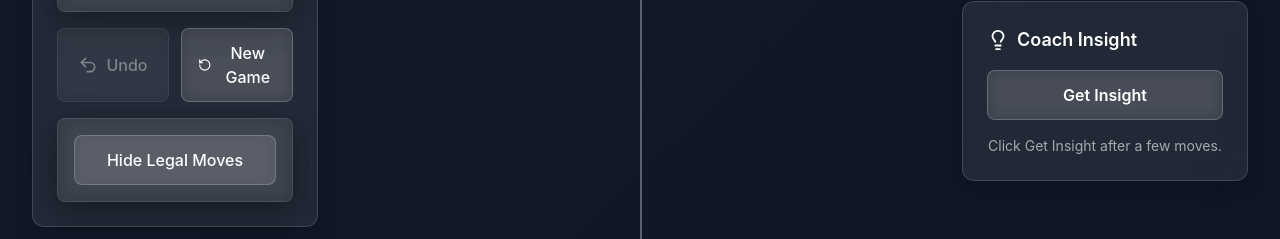
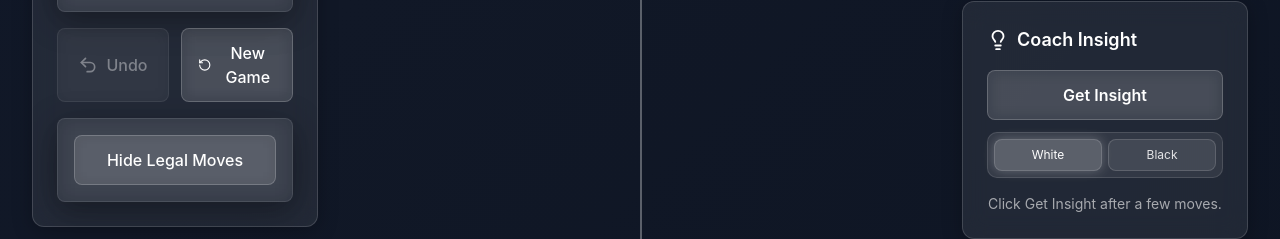
Before and after one commit to BernydotJar/chessy, a React (Vite) app: page / in a window 1280 px wide. Shown: the part 620-859 px from the top of the page. Built offline with nearby package versions, Linux system fonts and the light colour scheme.

Commit message:
feat: mentor toggle with perspective

```diff
--- a/src/components/CoachInsights.tsx
+++ b/src/components/CoachInsights.tsx
@@ -10,6 +10,7 @@ export const CoachInsights: React.FC = () => {
   const [insight, setInsight] = useState<Awaited<ReturnType<typeof getCoachInsightWithEval>> | null>(null);
   const [status, setStatus] = useState<'idle' | 'running' | 'done'>('idle');
   const [mode, setMode] = useState<'off' | 'on' | 'paused'>('off');
+  const [perspective, setPerspective] = useState<'white' | 'black'>('white');
   const requestId = useRef(0);
 
   useEffect(() => {
@@ -55,6 +56,22 @@ export const CoachInsights: React.FC = () => {
     return `${sign}${pawn.toFixed(2)}`;
   };
 
+  const mover = insight?.lastMoveColor === 'w' ? 'white' : insight?.lastMoveColor === 'b' ? 'black' : null;
+  const isOpponentMove = mover && mover !== perspective;
+
+  const resolveEvaluationKey = () => {
+    if (!insight?.evaluation) return null;
+    const key = insight.evaluation.labelKey;
+    if (!isOpponentMove) return key;
+    const map: Record<string, string> = {
+      'coach.evaluation.good': 'coach.evaluation.opponentGood',
+      'coach.evaluation.inaccuracy': 'coach.evaluation.opponentInaccuracy',
+      'coach.evaluation.mistake': 'coach.evaluation.opponentMistake',
+      'coach.evaluation.blunder': 'coach.evaluation.opponentBlunder',
+    };
+    return map[key] || key;
+  };
+
   return (
     <div className="glass-card rounded-xl p-6 space-y-4 mt-6">
       <div className="flex items-center gap-2 text-white font-semibold text-lg">
@@ -62,6 +79,7 @@ export const CoachInsights: React.FC = () => {
         <span>{t('coach.title')}</span>
       </div>
 
+      <div className="flex flex-col gap-3">
         <button
           onClick={handleToggle}
           disabled={status === 'running'}
@@ -69,6 +87,22 @@ export const CoachInsights: React.FC = () => {
         >
           {mode === 'on' ? t('coach.actions.pause') : mode === 'paused' ? t('coach.actions.resume') : t('coach.actions.start')}
         </button>
+
+        <div className="coach-toggle">
+          <button
+            onClick={() => setPerspective('white')}
+            className={`coach-toggle__btn ${perspective === 'white' ? 'coach-toggle__btn--active' : ''}`}
+          >
+            {t('colors.white')}
+          </button>
+          <button
+            onClick={() => setPerspective('black')}
+            className={`coach-toggle__btn ${perspective === 'black' ? 'coach-toggle__btn--active' : ''}`}
+          >
+            {t('colors.black')}
+          </button>
+        </div>
+      </div>
 
       {!insight && (
         <p className="text-white/60 text-sm text-center">
@@ -86,8 +120,11 @@ export const CoachInsights: React.FC = () => {
                 principle: t(insight.principleKey, {
                   piece: t((insight.principleParams?.pieceKey || 'pieces.pawn') as string),
                 }),
-                evaluation: insight.evaluation ? t(insight.evaluation.labelKey, insight.evaluation.labelParams) : t('coach.evaluation.good'),
+                evaluation: insight.evaluation ? t(resolveEvaluationKey() || insight.evaluation.labelKey, insight.evaluation.labelParams) : t('coach.evaluation.good'),
               })}
+            </p>
+            <p className="text-white/50 mt-2 text-xs">
+              {t('coach.perspective', { side: t(`colors.${perspective}`) })}{mover ? ` · ${t('coach.lastMove', { side: t(`colors.${mover}`) })}` : ''}
             </p>
           </div>
 
@@ -96,12 +133,16 @@ export const CoachInsights: React.FC = () => {
               <p className="text-white font-semibold">
                 {t('coach.opening', { name: t(`openings.${insight.openingKey}.name`) })}
               </p>
+              {!!t(`openings.${insight.openingKey}.note`, { defaultValue: '' }) && (
                 <p className="text-white/70 mt-1">
                   {t(`openings.${insight.openingKey}.note`)}
                 </p>
+              )}
+              {!!t(`openings.${insight.openingKey}.history`, { defaultValue: '' }) && (
                 <p className="text-white/50 mt-2 text-xs">
                   {t(`openings.${insight.openingKey}.history`)}
                 </p>
+              )}
             </div>
           )}
 
@@ -118,7 +159,7 @@ export const CoachInsights: React.FC = () => {
             <div className="glass-container rounded-lg p-3">
               <p className="text-white font-semibold">{t('coach.evaluation.title')}</p>
               <p className="text-white/70 mt-1">
-                {t(insight.evaluation.labelKey, insight.evaluation.labelParams)}
+                {t(resolveEvaluationKey() || insight.evaluation.labelKey, insight.evaluation.labelParams)}
               </p>
               {typeof insight.evaluation.delta === 'number' && (
                 <p className="text-white/50 mt-1 text-xs">
--- a/src/locales/en/translation.json
+++ b/src/locales/en/translation.json
@@ -141,7 +141,11 @@
       "mistake": "Mistake",
       "blunder": "Blunder",
       "mate": "Mate in {{moves}}",
-      "delta": "Δ {{delta}}"
+      "delta": "Δ {{delta}}",
+      "opponentGood": "Opponent found a strong move",
+      "opponentInaccuracy": "Opponent made an inaccuracy",
+      "opponentMistake": "Opponent made a mistake",
+      "opponentBlunder": "Opponent blundered"
     },
     "actions": {
       "start": "Get Insight",
@@ -159,7 +163,9 @@
       "fianchetto": "This prepares a fianchetto, strengthening the long diagonal.",
       "wingPawn": "Early wing pawn moves can be committal—watch your center.",
       "kingMove": "Moving the king early can be risky; look for safer squares."
-    }
+    },
+    "perspective": "Perspective: {{side}}",
+    "lastMove": "Last move: {{side}}"
   },
   "openings": {
     "italian": {
--- a/src/locales/es/translation.json
+++ b/src/locales/es/translation.json
@@ -141,7 +141,11 @@
       "mistake": "Error",
       "blunder": "Grave error",
       "mate": "Mate en {{moves}}",
-      "delta": "Δ {{delta}}"
+      "delta": "Δ {{delta}}",
+      "opponentGood": "El rival encontró una buena jugada",
+      "opponentInaccuracy": "El rival hizo una imprecisión",
+      "opponentMistake": "El rival cometió un error",
+      "opponentBlunder": "El rival cometió un grave error"
     },
     "actions": {
       "start": "Obtener consejo",
@@ -159,7 +163,9 @@
       "fianchetto": "Prepara un fiancheto y fortalece la diagonal larga.",
       "wingPawn": "Los peones de banda temprano son compromisos; cuida el centro.",
       "kingMove": "Mover el rey temprano puede ser arriesgado; busca seguridad."
-    }
+    },
+    "perspective": "Perspectiva: {{side}}",
+    "lastMove": "Última jugada: {{side}}"
   },
   "openings": {
     "italian": {
--- a/src/locales/pt/translation.json
+++ b/src/locales/pt/translation.json
@@ -141,7 +141,11 @@
       "mistake": "Erro",
       "blunder": "Erro grave",
       "mate": "Mate em {{moves}}",
-      "delta": "Δ {{delta}}"
+      "delta": "Δ {{delta}}",
+      "opponentGood": "Oponente encontrou um bom lance",
+      "opponentInaccuracy": "Oponente cometeu uma imprecisão",
+      "opponentMistake": "Oponente cometeu um erro",
+      "opponentBlunder": "Oponente cometeu um erro grave"
     },
     "actions": {
       "start": "Obter dica",
@@ -159,7 +163,9 @@
       "fianchetto": "Isso prepara o fianqueto e fortalece a diagonal longa.",
       "wingPawn": "Peões de ala cedo são compromissos; cuide do centro.",
       "kingMove": "Mover o rei cedo pode ser arriscado; procure segurança."
-    }
+    },
+    "perspective": "Perspectiva: {{side}}",
+    "lastMove": "Último lance: {{side}}"
   },
   "openings": {
     "italian": {
--- a/src/styles/glassmorphism.css
+++ b/src/styles/glassmorphism.css
@@ -49,6 +49,32 @@
   background: linear-gradient(135deg, rgba(248, 113, 113, 0.18), rgba(244, 63, 94, 0.16));
   border: 1px solid rgba(248, 113, 113, 0.4);
   box-shadow: 0 0 16px rgba(248, 113, 113, 0.25);
+}
+
+.coach-toggle {
+  display: grid;
+  grid-template-columns: 1fr 1fr;
+  gap: 6px;
+  background: rgba(255, 255, 255, 0.08);
+  border: 1px solid rgba(255, 255, 255, 0.12);
+  border-radius: 10px;
+  padding: 6px;
+}
+
+.coach-toggle__btn {
+  background: rgba(255, 255, 255, 0.08);
+  border: 1px solid rgba(255, 255, 255, 0.15);
+  color: rgba(255, 255, 255, 0.85);
+  font-size: 0.75rem;
+  padding: 6px 8px;
+  border-radius: 8px;
+  transition: all 0.2s ease;
+}
+
+.coach-toggle__btn--active {
+  background: rgba(255, 255, 255, 0.2);
+  box-shadow: 0 0 12px rgba(255, 255, 255, 0.25);
+  color: #fff;
 }
 
 .glass-button:active {
--- a/src/utils/coach.ts
+++ b/src/utils/coach.ts
@@ -12,6 +12,7 @@ export type CoachInsight = {
     delta?: number;
   };
   tips?: Array<{ key: string; params?: Record<string, string> }>;
+  lastMoveColor?: 'w' | 'b';
 };
 
 const getUciMoves = (moves: Move[]) =>
@@ -139,6 +140,7 @@ export const getCoachInsight = (chess: Chess): CoachInsight | null => {
     principleKey,
     principleParams,
     tips,
+    lastMoveColor: lastMove.color,
   };
 };
 
```
Lines whose indentation alone changed are shown as unchanged.
